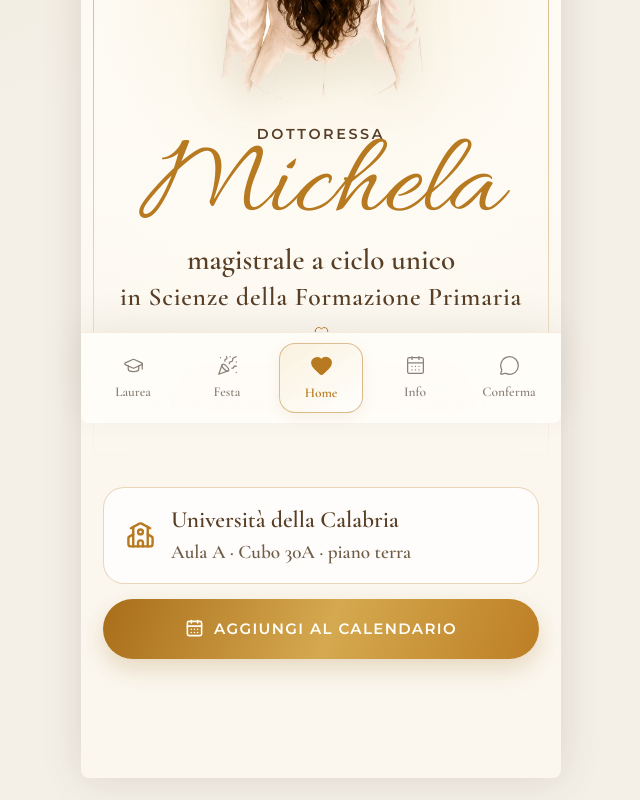
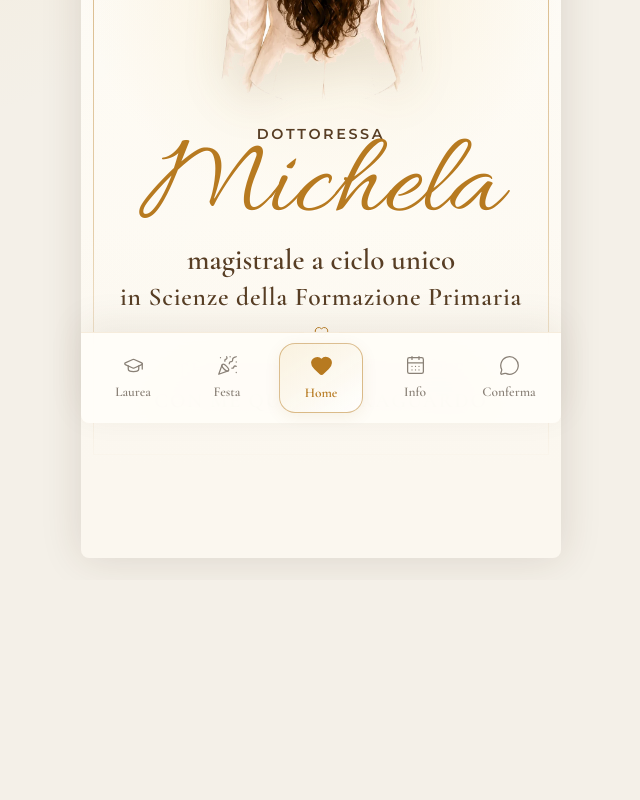
Before and after one commit to foferys/laurea-michela, a React (Vite) app: page /#home in a window 1280 px wide. Shown: the part 355-1155 px from the top of the page, without its empty margins (319-959 px from the left). After the commit the page ends 935 px from the top, so only its background shows below. Built offline with nearby package versions, Linux system fonts and the light colour scheme.

Commit message:
tolto risto da home

```diff
--- a/src/App.jsx
+++ b/src/App.jsx
@@ -117,19 +117,7 @@ function HomePage({ onNavigate, onCalendar }) {
         </div>
       </div>
 
-      <div className="home-panel">
-        <button className="location-chip" onClick={() => onNavigate("laurea")}>
-          <School size={19} />
-          <span>
-            Università della Calabria
-            <small>Aula A · Cubo 30A · piano terra</small>
-          </span>
-        </button>
-        <button className="action-button" onClick={onCalendar}>
-          <CalendarDays size={19} />
-          <span>Aggiungi al calendario</span>
-        </button>
-      </div>
+
     </section>
   );
 }
```
